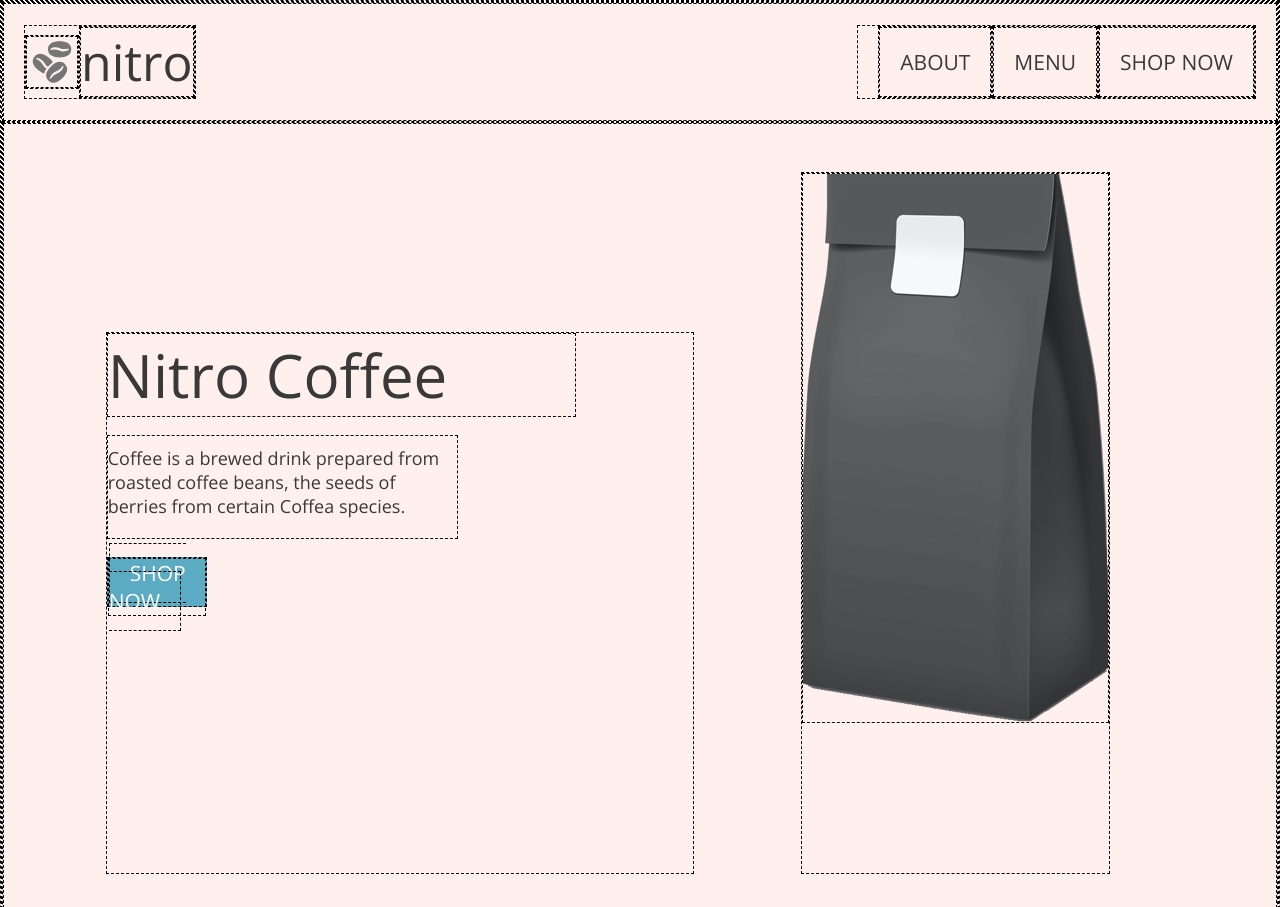
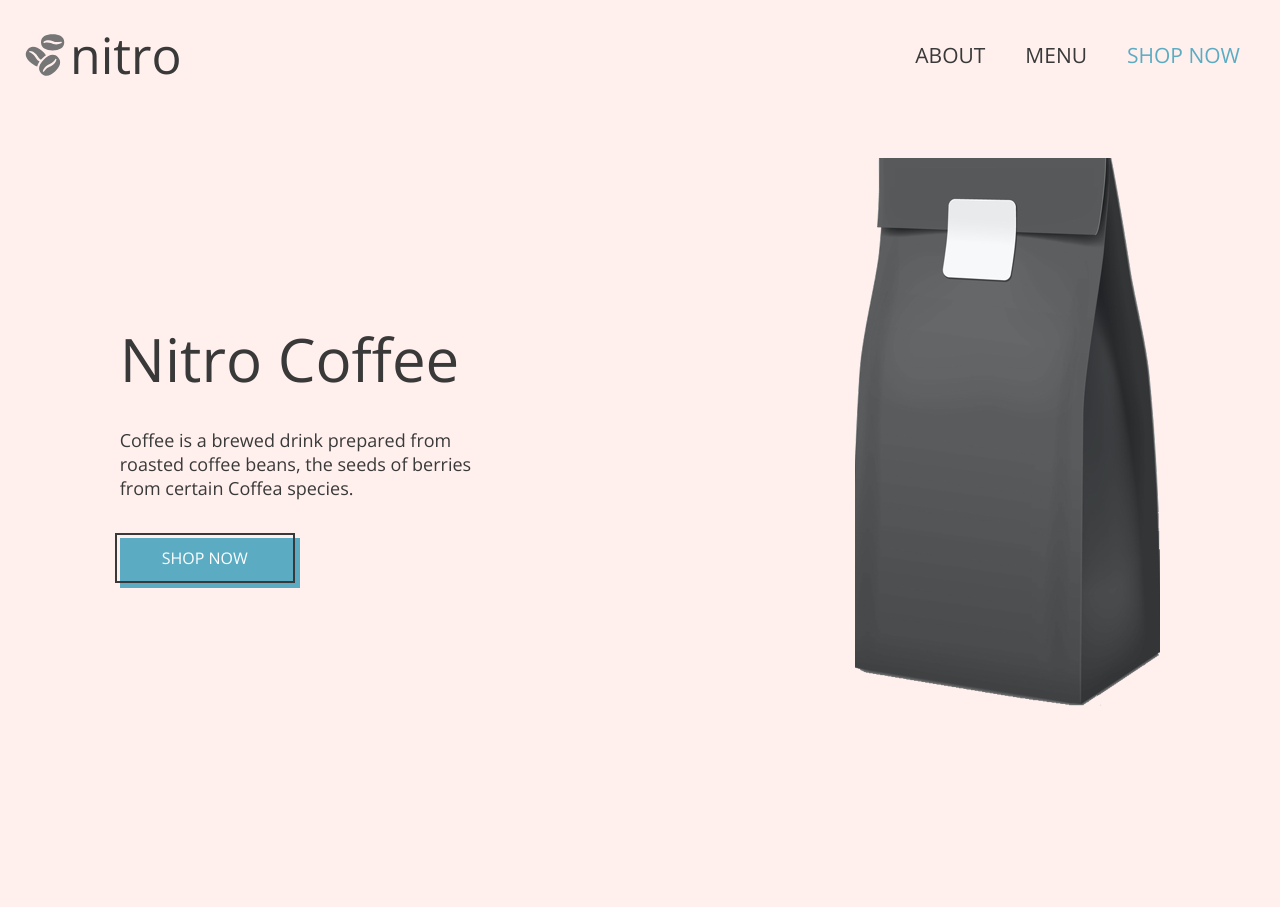
Before and after one commit to SimonMilord/coffee-shop, a plain HTML site: page index.html in a window 1280 px wide. Shown: the top 907 px of the page. Drawn offline with nearby package versions, Linux system fonts and the light colour scheme.

Commit message:
fixed buttons with offset borders

```diff
--- a/index.html
+++ b/index.html
@@ -29,9 +29,7 @@
                 <h1 class="hero-card__title">Nitro Coffee</h1>
                 <p class="hero-card__desc">Coffee is a brewed drink prepared from roasted coffee beans, the seeds of berries from certain Coffea species.</p>
                 <div class="btn-container">
-                    <div class="btn-inner">
-                        <a class="hero-card__btn button" href="pages/menu.html">SHOP NOW</a>
-                    </div>
+                    <a class="link" href="./pages/menu.html"><div class="inner">SHOP NOW</div></a>
                 </div>
             </div>
 
@@ -75,7 +73,7 @@
                 </div>
             </div>
             <div class="btn-container">
-                <a class="view-all-link button" href="pages/menu.html">VIEW ALL</a>
+                <a class="link" href="./pages/menu.html"><div class="inner">VIEW ALL</div></a>
             </div>
         </section>
 
@@ -89,7 +87,7 @@
                     <img src="./assets/images/coffee-cup.svg" alt="cup">
                 </div>
                 <div class="btn-container">
-                    <a class="learn-more-link button" href="#header">LEARN MORE</a>
+                    <a class="link" href="#header"><div class="inner">LEARN MORE</div></a>
                 </div>
             </div>
             <div class="misc__img-box">
--- a/scss/landing.scss
+++ b/scss/landing.scss
@@ -32,33 +32,12 @@ p {
   font-size: 1.125rem;
   font-weight: 400;
 }
-.btn-container {
-  position: relative;
-  background-color: $nitro-blue;
-  // min-width: 11.25rem;
-  // max-width: 25%;
-  height: 50px;
-  width: 100px;
-}
 
-.btn-inner {
-  position: absolute;
-  // width: 100%;
-  // height: 100%;
-  // border: 2px solid black;
-  // z-index: 10;
-  // top: -5px;
-  // left: -5px;
-  // display: flex;
-  // justify-content: center;
-  // align-items: center;
-}
-
-.button {
-  color: $crisp-white;
-  font-size: 1.312rem;
-  font-weight: 400;
-}
+// .button {
+//   color: $crisp-white;
+//   font-size: 1.312rem;
+//   font-weight: 400;
+// }
 
 strong {
   font-weight: 700;
@@ -87,16 +66,38 @@ strong {
       max-width: 60%;
     }
 
-    .hero-card__btn {
-      min-width: 11.25rem;
-      max-width: 2%;
-      padding: 0.94rem 1.25rem;
+    .hero-img {
+      margin-right: 4rem;
     }
   }
-  .hero-img {
-    margin-right: 4rem;
+}
+/* BUTTON COMPONENT */
+.btn-container {
+    min-width: 180px;
+    max-width: 20%;
+    height: 2rem;
+    padding: 25px;
+    position: relative;
+    background-color: $nitro-blue;
   }
-}
+
+  .inner {
+    width: 100%;
+    height: 100%;
+    position: absolute;
+    border: 2px solid $graphite;
+    top: -5px;
+    left: -5px;
+    z-index: 10;
+    display: flex;
+    justify-content: center;
+    align-items: center;
+  }
+
+  .link {
+    color: #FFF;
+    text-decoration: none;
+  }
 
 /* OUR PRODUCTS SECTION */
 .our-products {
@@ -280,10 +281,11 @@ footer {
     overflow: hidden;
     position: relative;
 
+
     .bg-icon {
-      min-width: 60px;
-      max-width: 120px;
-      width: 120px;
+      min-width: 3.75rem;
+      max-width: 7.5rem;
+      width: 7.5rem;
 
       .bg-icon__img {
         position: absolute;
@@ -292,12 +294,12 @@ footer {
         height: 100%;
       }
       .bg-icon__img--right {
-        top: 40px;
-        left: 40px;
+        top: 2.5rem;
+        left: 2.5rem;
       }
       .bg-icon__img--left {
-        top: -20px;
-        left: -40px;
+        top: -2.5rem;
+        left: -2.5rem;
       }
     }
   }
@@ -306,7 +308,7 @@ footer {
   .footer-card {
     display: flex;
     flex-direction: column;
-    margin: 3rem;
+    margin: 3.5rem;
     align-items: flex-start;
 
     .footer-card__title {
--- a/scss/partials/_global.scss
+++ b/scss/partials/_global.scss
@@ -2,7 +2,7 @@
 
 * {
   box-sizing: border-box;
-  border: 1px dashed black;
+  // border: 1px dashed black;
 }
 
 body {
@@ -60,7 +60,7 @@ nav {
         display: inline-block;
         font-size: 1.3125rem;
 
-        .nav-links__item--blue {
+        &.nav-links__item--blue {
           color: $nitro-blue;
         }
       }
```
Also changed, not shown: scss/landing.css, scss/menu.css, 2 other files.
